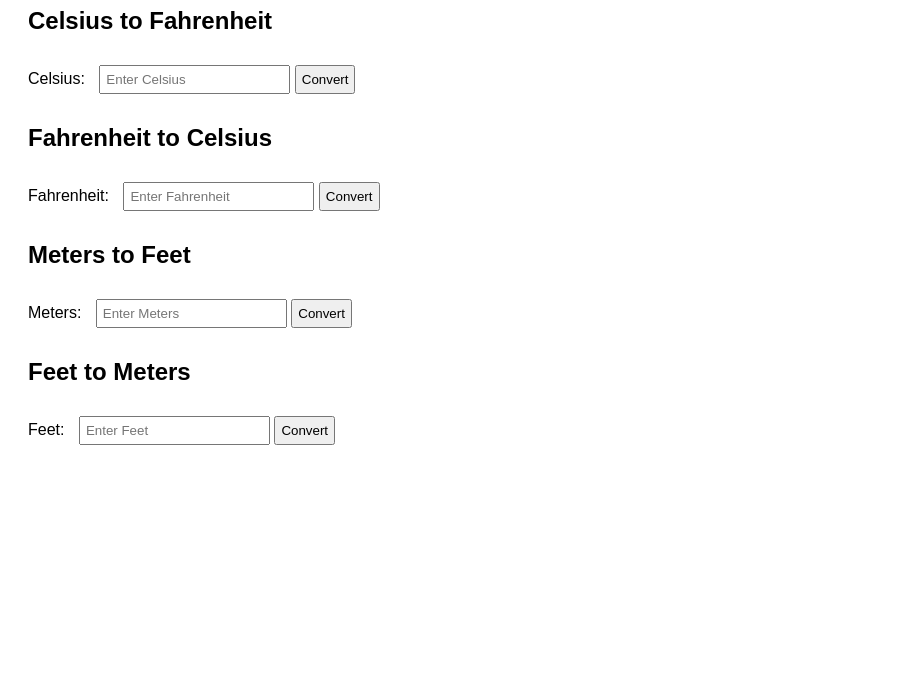
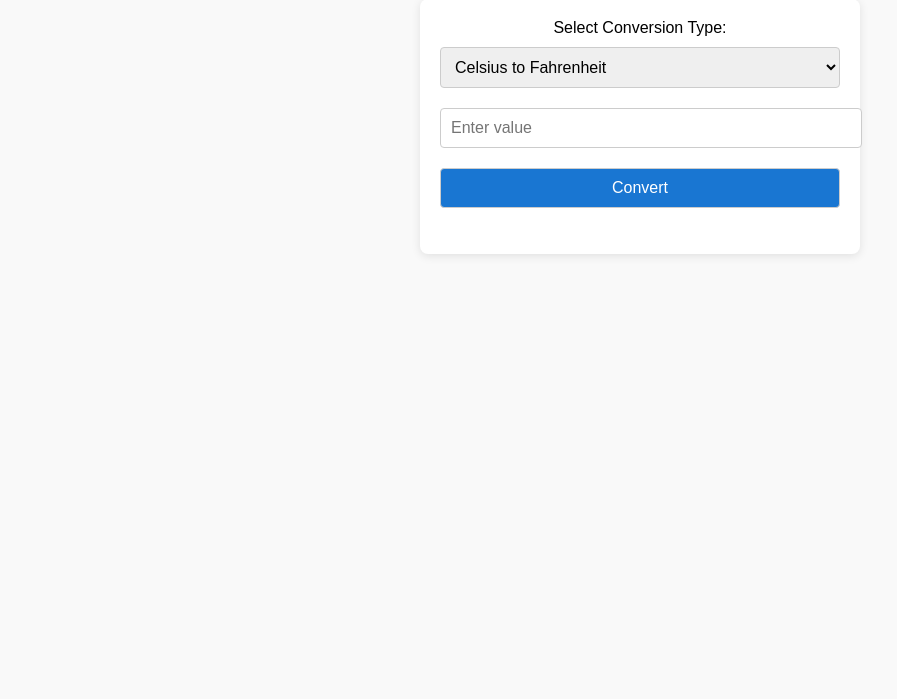
Before and after one commit to Klytheyy/teapot, a plain HTML site: page convert.html in a window 1280 px wide. Shown: the part 101-800 px from the top of the page, without its empty margins (0-897 px from the left). Drawn offline with Linux system fonts and the light colour scheme.

Commit message:
Update convert.html

```diff
--- a/convert.html
+++ b/convert.html
@@ -1,73 +1,102 @@
-<!doctype html>
-
-<html>
-    <head>
-        <meta charset="utf-8">
-
-        <title>Unit Converter</title>
-        <style>
+<!DOCTYPE html>
+<html lang="en">
+<head>
+  <meta charset="UTF-8">
+  <meta name="viewport" content="width=device-width, initial-scale=1.0">
+  <title>Conversion Tool</title>
+  <style>
     body {
       font-family: Arial, sans-serif;
+      background-color: #f9f9f9;
+      margin: 0;
       padding: 20px;
+      text-align: center;
     }
-    .converter {
-      margin-bottom: 20px;
+
+    h1 {
+      color: #1976d2;
     }
-    label {
-      margin-right: 10px;
+
+    .container {
+      background-color: #ffffff;
+      padding: 20px;
+      border-radius: 8px;
+      box-shadow: 0 2px 10px rgba(0, 0, 0, 0.1);
+      max-width: 400px;
+      margin: auto;
     }
-    input, button {
-      padding: 5px;
+
+    input, button, select {
       margin: 10px 0;
+      padding: 10px;
+      font-size: 16px;
+      border: 1px solid #ccc;
+      border-radius: 4px;
+      width: 100%;
     }
-    .result {
-      font-weight: bold;
+
+    button {
+      background-color: #1976d2;
+      color: white;
+      cursor: pointer;
+    }
+
+    button:hover {
+      background-color: #0d47a1;
     }
   </style>
+</head>
+<body>
+  <h1>Conversion Tool</h1>
+  <div class="container">
+    <label for="conversion-type">Select Conversion Type:</label>
+    <select id="conversion-type">
+      <option value="c-to-f">Celsius to Fahrenheit</option>
+      <option value="f-to-c">Fahrenheit to Celsius</option>
+      <option value="m-to-ft">Meters to Feet</option>
+      <option value="ft-to-m">Feet to Meters</option>
+    </select>
 
-        <!-- Load external CSS styles -->
-        <link rel="stylesheet" href="styles.css">
+    <input type="number" id="input-value" placeholder="Enter value" />
 
-    </head>
+    <button onclick="convert()">Convert</button>
 
-    <body>
-
-        <h1>Unit Converter</h1>
-        <div class="converter">
-    <h2>Celsius to Fahrenheit</h2>
-    <label for="celsius">Celsius:</label>
-    <input type="number" id="celsius" placeholder="Enter Celsius">
-    <button onclick="convertCelsiusToFahrenheit()">Convert</button>
-    <p class="result" id="celsiusResult"></p>
+    <p id="result"></p>
   </div>
 
-  <div class="converter">
-    <h2>Fahrenheit to Celsius</h2>
-    <label for="fahrenheit">Fahrenheit:</label>
-    <input type="number" id="fahrenheit" placeholder="Enter Fahrenheit">
-    <button onclick="convertFahrenheitToCelsius()">Convert</button>
-    <p class="result" id="fahrenheitResult"></p>
-  </div>
+  <script>
+    function convert() {
+      const type = document.getElementById("conversion-type").value;
+      const input = parseFloat(document.getElementById("input-value").value);
+      const resultElement = document.getElementById("result");
 
-  <div class="converter">
-    <h2>Meters to Feet</h2>
-    <label for="meters">Meters:</label>
-    <input type="number" id="meters" placeholder="Enter Meters">
-    <button onclick="convertMetersToFeet()">Convert</button>
-    <p class="result" id="metersResult"></p>
-  </div>
+      if (isNaN(input)) {
+        resultElement.textContent = "Please enter a valid number.";
+        return;
+      }
 
-  <div class="converter">
-    <h2>Feet to Meters</h2>
-    <label for="feet">Feet:</label>
-    <input type="number" id="feet" placeholder="Enter Feet">
-    <button onclick="convertFeetToMeters()">Convert</button>
-    <p class="result" id="feetResult"></p>
-  </div>
-
-        <!-- Load external JavaScript -->
-        <script src="scripts.js"></script>
-
-    </body>
-
+      let result;
+      switch (type) {
+        case "c-to-f":
+          result = (input * 9/5) + 32;
+          resultElement.textContent = `${input}°C = ${result.toFixed(2)}°F`;
+          break;
+        case "f-to-c":
+          result = (input - 32) * 5/9;
+          resultElement.textContent = `${input}°F = ${result.toFixed(2)}°C`;
+          break;
+        case "m-to-ft":
+          result = input * 3.28084;
+          resultElement.textContent = `${input} meters = ${result.toFixed(2)} feet`;
+          break;
+        case "ft-to-m":
+          result = input / 3.28084;
+          resultElement.textContent = `${input} feet = ${result.toFixed(2)} meters`;
+          break;
+        default:
+          resultElement.textContent = "Invalid conversion type.";
+      }
+    }
+  </script>
+</body>
 </html>
```
